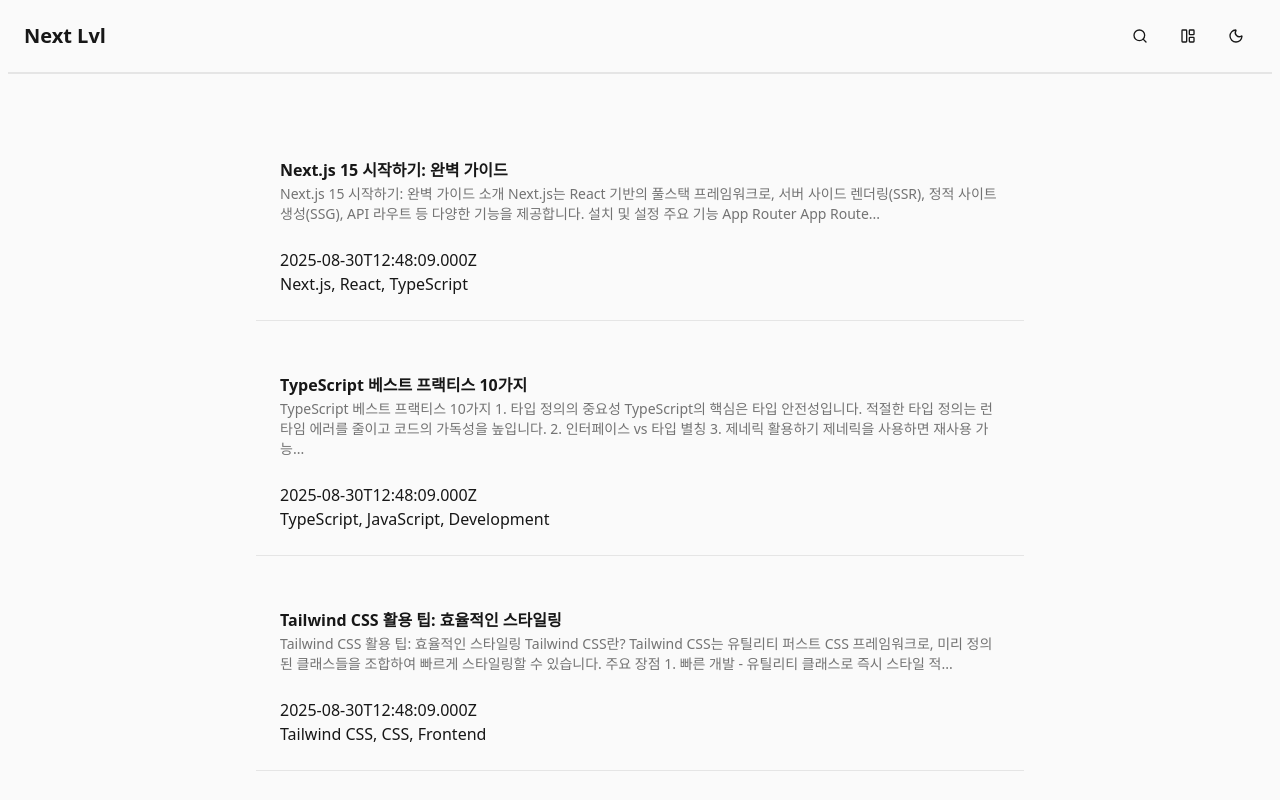
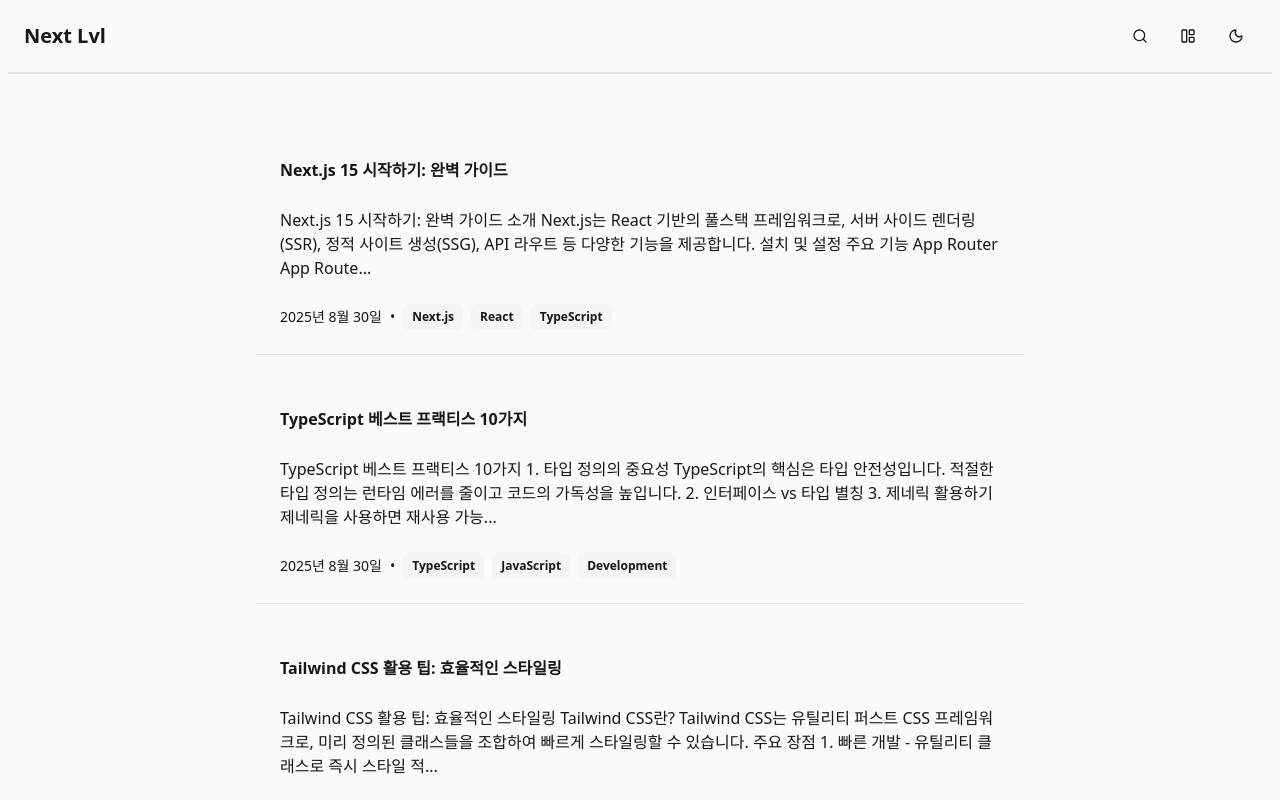
Before and after one commit to SometimesThinks/next-level, a Next.js app: page / in a window 1280 px wide. Shown: the top 800 px of the page. Built offline with nearby package versions, Linux system fonts and the light colour scheme.

Commit message:
design: 포스트 태그 및 날짜 디자인 수정

```diff
--- a/components/posts/PostDetail.tsx
+++ b/components/posts/PostDetail.tsx
@@ -1,7 +1,9 @@
 import { notFound } from 'next/navigation';
 
-import { Card, CardContent, CardHeader, CardTitle } from '@/components/ui/card';
+import { Badge } from '@/components/ui/badge';
+import { Card, CardContent, CardFooter, CardHeader, CardTitle } from '@/components/ui/card';
 import { getPostBySlug } from '@/lib/posts';
+import { formatDate } from '@/lib/utils';
 
 interface PostDetailProps {
   slug: string;
@@ -9,19 +11,9 @@
 
 const PostDetail = async ({ slug }: PostDetailProps) => {
   const post = await getPostBySlug(slug);
-  console.log(post);
-
   if (!post) {
     notFound();
   }
-
-  const formatDate = (dateString: string) => {
-    return new Date(dateString).toLocaleDateString('ko-KR', {
-      year: 'numeric',
-      month: 'long',
-      day: 'numeric',
-    });
-  };
 
   return (
     <div className="mx-auto max-w-4xl">
@@ -34,26 +26,20 @@
             className="prose-foreground prose prose-lg max-w-none"
             dangerouslySetInnerHTML={{ __html: post.content }}
           />
-          <br />
-          <div className="flex flex-wrap items-center gap-4 text-sm">
+        </CardContent>
+        <CardFooter className="flex-wrap items-center gap-2 text-sm">
           <span>{formatDate(post.date)}</span>
           {post.tags.length > 0 && (
             <>
               <span>•</span>
-                <div className="flex flex-wrap gap-2">
               {post.tags.map((tag) => (
-                    <span
-                      key={tag}
-                      className="rounded-full bg-blue-100 px-3 py-1 text-sm font-medium text-blue-700"
-                    >
+                <Badge key={tag} variant="secondary" className="px-2 py-1">
                   {tag}
-                    </span>
+                </Badge>
               ))}
-                </div>
             </>
           )}
-          </div>
-        </CardContent>
+        </CardFooter>
       </Card>
     </div>
   );
--- a/components/posts/PostListItem.tsx
+++ b/components/posts/PostListItem.tsx
@@ -1,20 +1,33 @@
 import Link from 'next/link';
 
-import { Card, CardContent, CardDescription, CardHeader, CardTitle } from '@/components/ui/card';
+import { Badge } from '@/components/ui/badge';
+import { Card, CardContent, CardFooter, CardHeader, CardTitle } from '@/components/ui/card';
 import { Post } from '@/lib/posts';
+import { formatDate } from '@/lib/utils';
 
 const PostListItem = ({ post }: { post: Post }) => {
   return (
     <Link href={`/posts/${post.slug}`}>
-      <Card className="min-w-lg max-w-3xl border-b border-border bg-background text-foreground dark:bg-background dark:text-foreground">
+      <Card className="min-w-lg max-w-3xl border-b bg-background text-foreground dark:bg-background dark:text-foreground">
         <CardHeader>
           <CardTitle>{post.title}</CardTitle>
-          <CardDescription className="text-muted-foreground">{post.excerpt}</CardDescription>
         </CardHeader>
         <CardContent>
-          <p>{post.date}</p>
-          <p>{post.tags.join(', ')}</p>
+          <p>{post.excerpt}</p>
         </CardContent>
+        <CardFooter className="ㅅㄷ flex-wrap items-center gap-2 text-sm">
+          <span>{formatDate(post.date)}</span>
+          {post.tags.length > 0 && (
+            <>
+              <span>•</span>
+              {post.tags.map((tag) => (
+                <Badge key={tag} variant="secondary" className="px-2 py-1">
+                  {tag}
+                </Badge>
+              ))}
+            </>
+          )}
+        </CardFooter>
       </Card>
     </Link>
   );
--- /dev/null
+++ b/components/ui/badge.tsx
@@ -0,0 +1,33 @@
+import { cva, type VariantProps } from 'class-variance-authority';
+import * as React from 'react';
+
+import { cn } from '@/lib/utils';
+
+const badgeVariants = cva(
+  'inline-flex items-center rounded-md border px-2.5 py-0.5 text-xs font-semibold transition-colors focus:outline-none focus:ring-2 focus:ring-ring focus:ring-offset-2',
+  {
+    variants: {
+      variant: {
+        default: 'border-transparent bg-primary text-primary-foreground shadow hover:bg-primary/80',
+        secondary:
+          'border-transparent bg-secondary text-secondary-foreground hover:bg-secondary/80',
+        destructive:
+          'border-transparent bg-destructive text-destructive-foreground shadow hover:bg-destructive/80',
+        outline: 'text-foreground',
+      },
+    },
+    defaultVariants: {
+      variant: 'default',
+    },
+  },
+);
+
+export interface BadgeProps
+  extends React.HTMLAttributes<HTMLDivElement>,
+    VariantProps<typeof badgeVariants> {}
+
+function Badge({ className, variant, ...props }: BadgeProps) {
+  return <div className={cn(badgeVariants({ variant }), className)} {...props} />;
+}
+
+export { Badge, badgeVariants };
--- a/lib/utils.ts
+++ b/lib/utils.ts
@@ -4,3 +4,11 @@
 export function cn(...inputs: ClassValue[]) {
   return twMerge(clsx(inputs));
 }
+
+export function formatDate(dateString: string) {
+  return new Date(dateString).toLocaleDateString('ko-KR', {
+    year: 'numeric',
+    month: 'long',
+    day: 'numeric',
+  });
+}
```
Also changed, not shown: 1 other file (tests, documents, lock files or other folders). Lines whose indentation alone changed are shown as unchanged.
